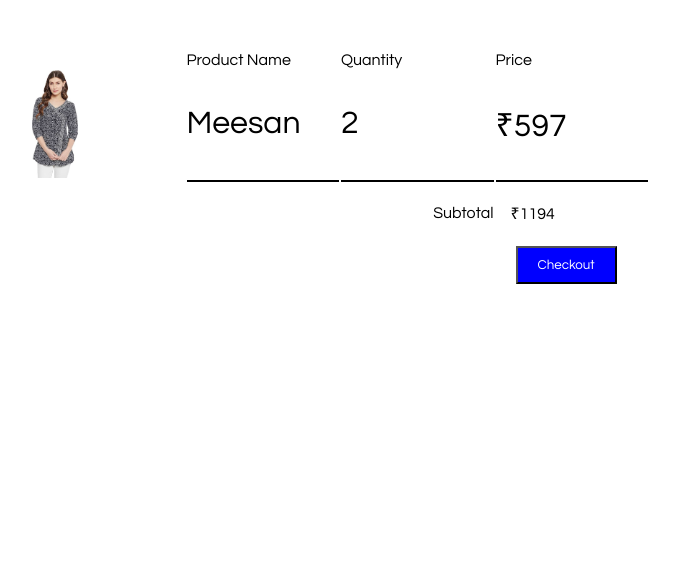
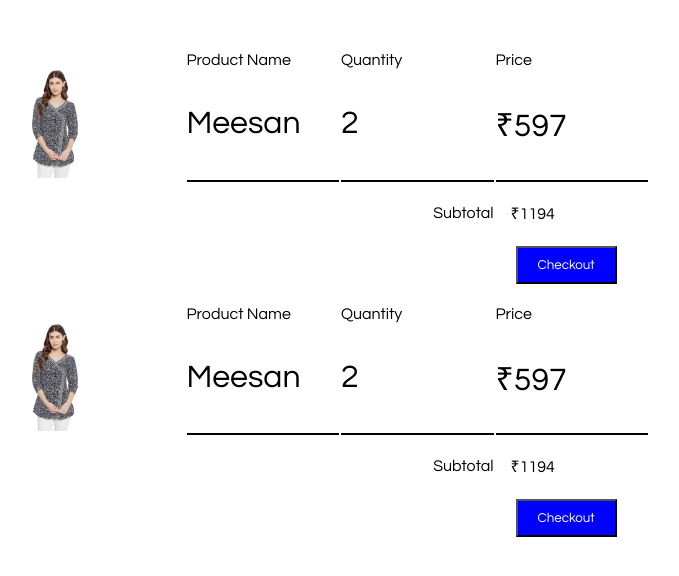
Before and after one commit to VaishnaviBedke/AB-Boutique, a plain HTML site: page purchase.html in a window 1280 px wide. Shown: the whole page, without its empty margins (300-979 px from the left). Drawn offline with Linux system fonts and the light colour scheme.

Commit message:
new purchase

```diff
--- a/purchase.html
+++ b/purchase.html
@@ -34,6 +34,32 @@
             <button>Checkout</button>
             </td>
         </tr>
+        <th>
+            <!-- <td></td> -->
+            <td style="width: 25%;">Product Name</td>
+            <td style="width: 25%;">Quantity</td>
+            <td style="width: 25%;">Price</td>
+        </th>
+        <tr>
+            <td style="width: 25%;"><img src="img1.jpg" alt="Avatar" style="width:30%"></td>
+            <td style="width: 25%; font-size: xx-large;">Meesan</td>
+            <td style="width: 25%; font-size: xx-large;">2</td>
+            <td style="width: 25%; font-size: xx-large;">₹597</td>
+        </tr>
+        <tr>
+            <td style="width: 25%;"></td>
+            <td style="width: 25%; border-top: 2px solid black !important; padding-top: 20px;"></td>
+            <td style="width: 25%; border-top: 2px solid black !important; padding-top: 20px; text-align: right;">Subtotal</td>
+            <td style="width: 25%; border-top: 2px solid black !important; padding-top: 20px; padding-left: 15px;">₹1194</td>
+        </tr>
+        <tr>
+            <td style="width: 25%;"></td>
+            <td style="width: 25%; font-size: xx-large;"></td>
+            <td style="width: 25%; font-size: xx-large;"></td>
+            <td style="width: 25%; font-size: xx-large;">
+            <button>Checkout</button>
+            </td>
+        </tr>
     </table>
 </body>
 </html>
```
